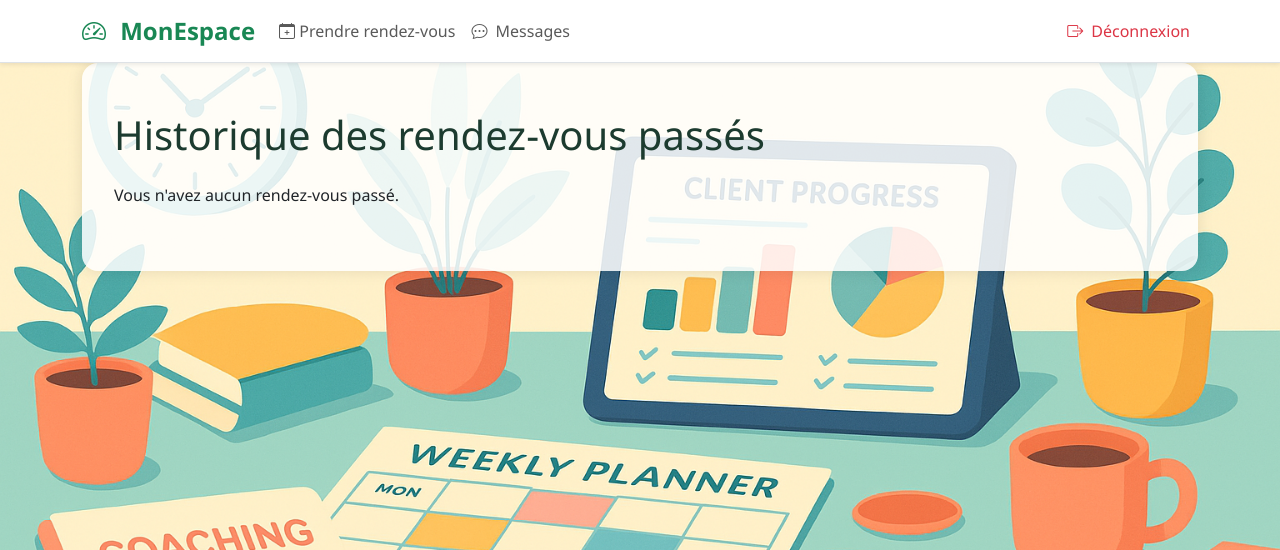
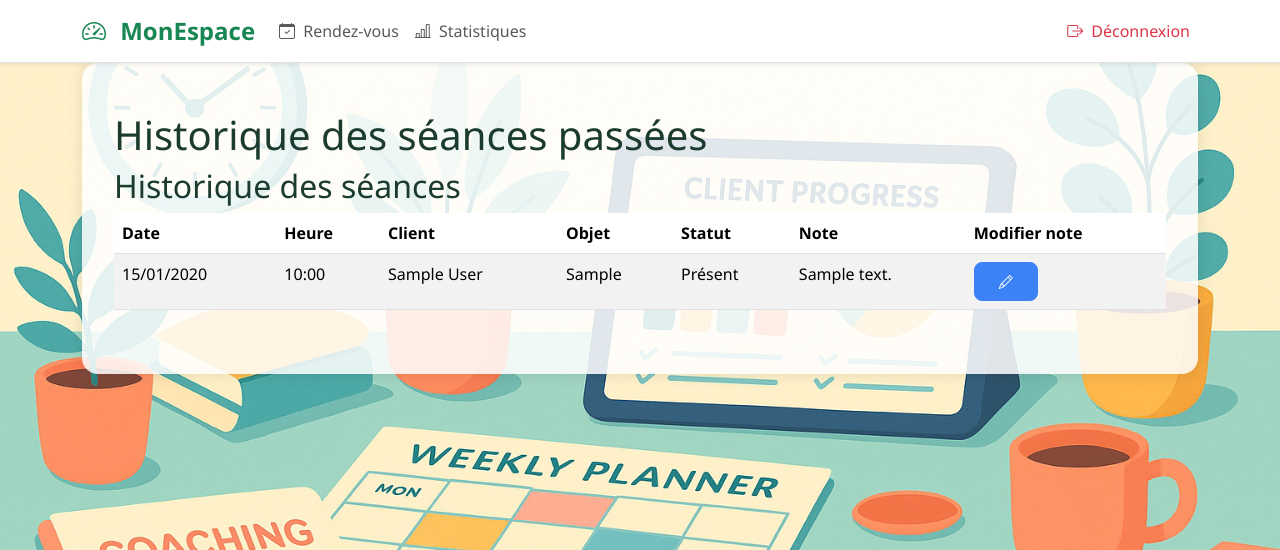
Before and after one commit to benjsant/tp_django_coach_client, a Django app: page /histo_coach/ in a window 1280 px wide. Shown: the top 550 px of the page. Run offline with Django 5.2, Linux system fonts and the light colour scheme; a user stored in the database is signed in; tables that the repository leaves empty hold one stand-in row (values such as "Sample post"); some libraries are stand-ins or nearby versions.

Commit message:
ajustement quasi terminé

```diff
--- a/seances/forms.py
+++ b/seances/forms.py
@@ -114,9 +114,9 @@ class ModifierNoteHistoriqueForm(forms.ModelForm):
             'notes': forms.Textarea(attrs={
                 'class': 'form-control',
                 'rows': 3,
-                'placeholder': 'Modifier ou ajouter une note'
-            })
+                'placeholder': "Modifier ou ajouter une note sur cette séance"
+            }),
         }
         labels = {
-            'notes': 'Note ou commentaire (facultatif)'
+            'notes': "Note ou commentaire",
         }
--- a/seances/templates/seances/historique_coach.html
+++ b/seances/templates/seances/historique_coach.html
@@ -1,6 +1,5 @@
 {% extends 'accounts/dashboard.html' %}
 {% load static %}
-
 {% block title %}Historique Coach{% endblock %}
 
 {% block dashboard_body_style %}
@@ -8,10 +7,106 @@
 {% endblock %}
 
 {% block dashboard_content %}
-  <h1 class="mb-4">Historique des rendez-vous passés</h1>
+  <h1>Historique des séances passées</h1>
 
-  {% if historiques %}
-    <table class="table table-striped table-hover align-middle">
+  <!-- Bouton unique pour séances oubliées -->
+  {% if has_seances_oubliees %}
+  <div class="mb-4">
+    <button class="btn btn-danger" type="button" data-bs-toggle="offcanvas" data-bs-target="#offcanvasSeancesOubliees" aria-controls="offcanvasSeancesOubliees">
+      Séances oubliées à traiter ({{ seances_oubliees.count }})
+    </button>
+  </div>
+  {% endif %}
+
+  <!-- Offcanvas pour séances oubliées -->
+  <div class="offcanvas offcanvas-end" tabindex="-1" id="offcanvasSeancesOubliees" aria-labelledby="offcanvasSeancesOublieesLabel">
+    <div class="offcanvas-header">
+      <h5 class="offcanvas-title" id="offcanvasSeancesOublieesLabel">Séances oubliées</h5>
+      <button type="button" class="btn-close" data-bs-dismiss="offcanvas" aria-label="Fermer"></button>
+    </div>
+    <div class="offcanvas-body">
+      {% if seances_oubliees %}
+      <table class="table">
+        <thead>
+          <tr>
+            <th>Date</th>
+            <th>Heure</th>
+            <th>Client</th>
+            <th>Objet</th>
+            <th>Actions</th>
+          </tr>
+        </thead>
+        <tbody>
+          {% for rdv in seances_oubliees %}
+          <tr>
+            <td>{{ rdv.date|date:"d/m/Y" }}</td>
+            <td>{{ rdv.heure_debut|time:"H:i" }}</td>
+            <td>{{ rdv.client.get_full_name|default:rdv.client.username }}</td>
+            <td>{{ rdv.objet }}</td>
+            <td>
+              <!-- Popover annuler -->
+              <button type="button" class="btn btn-sm btn-danger" id="btnAnnuler{{ rdv.id }}" data-bs-toggle="popover" data-bs-html="true"
+                data-bs-content='
+                  <form method="post" action="{% url "seances:annuler_seance" rdv.id %}">
+                    {% csrf_token %}
+                    <button type="submit" class="btn btn-sm btn-danger">Oui, annuler</button>
+                  </form>
+                  <button type="button" class="btn btn-sm btn-secondary" onclick="bootstrap.Popover.getInstance(document.getElementById(`btnAnnuler{{ rdv.id }}`)).hide()">Non</button>
+                ' title="Confirmer annulation">
+                <i class="bi bi-x-circle"></i>
+              </button>
+
+              <!-- Popover absent -->
+              <button type="button" class="btn btn-sm btn-warning ms-2" id="btnAbsent{{ rdv.id }}" data-bs-toggle="popover" data-bs-html="true"
+                data-bs-content='
+                  <form method="post" action="{% url "seances:marquer_absent" rdv.id %}">
+                    {% csrf_token %}
+                    <button type="submit" class="btn btn-sm btn-warning">Oui, marquer absent</button>
+                  </form>
+                  <button type="button" class="btn btn-sm btn-secondary" onclick="bootstrap.Popover.getInstance(document.getElementById(`btnAbsent{{ rdv.id }}`)).hide()">Non</button>
+                ' title="Confirmer absence">
+                <i class="bi bi-person-x-fill"></i>
+              </button>
+
+              <!-- Offcanvas fin séance + notes -->
+              <button class="btn btn-sm btn-success ms-2" data-bs-toggle="offcanvas" data-bs-target="#offcanvasConfirmer{{ rdv.id }}">
+                <i class="bi bi-check-circle"></i>
+              </button>
+
+              <div class="offcanvas offcanvas-end" tabindex="-1" id="offcanvasConfirmer{{ rdv.id }}" aria-labelledby="offcanvasConfirmerLabel{{ rdv.id }}">
+                <div class="offcanvas-header">
+                  <h5 class="offcanvas-title" id="offcanvasConfirmerLabel{{ rdv.id }}">Confirmer fin de séance</h5>
+                  <button type="button" class="btn-close" data-bs-dismiss="offcanvas" aria-label="Fermer"></button>
+                </div>
+                <div class="offcanvas-body">
+                  <form method="post" action="{% url 'seances:confirmer_fin_rdv' rdv.id %}">
+                    {% csrf_token %}
+                    <input type="hidden" name="rdv_id" value="{{ rdv.id }}">
+                    <p>Confirmez-vous que le rendez-vous du <strong>{{ rdv.date|date:"d/m/Y" }}</strong> à <strong>{{ rdv.heure_debut|time:"H:i" }}</strong> est terminé ?</p>
+                    <div class="mb-3">
+                      <label for="notes{{ rdv.id }}" class="form-label">Notes ou commentaires (facultatif)</label>
+                      <textarea name="notes" id="notes{{ rdv.id }}" class="form-control" rows="3" placeholder="Ajoutez un commentaire ou une remarque sur la séance…"></textarea>
+                    </div>
+                    <button type="submit" class="btn btn-success">Oui, confirmer</button>
+                  </form>
+                </div>
+              </div>
+
+            </td>
+          </tr>
+          {% endfor %}
+        </tbody>
+      </table>
+      {% else %}
+      <p>Aucune séance oubliée à traiter.</p>
+      {% endif %}
+    </div>
+  </div>
+
+  <!-- Historique complet -->
+  <h2>Historique des séances</h2>
+  {% if historique_rdv %}
+  <table class="table table-striped">
     <thead>
       <tr>
         <th>Date</th>
@@ -19,91 +114,66 @@
         <th>Client</th>
         <th>Objet</th>
         <th>Statut</th>
-          <th class="text-center">Notes</th>
-          <th class="text-center">Modifier note</th>
+        <th>Note</th>
+        <th>Modifier note</th>
       </tr>
     </thead>
     <tbody>
-        {% for rdv in historiques %}
+      {% for rdv in historique_rdv %}
       <tr>
         <td>{{ rdv.date|date:"d/m/Y" }}</td>
         <td>{{ rdv.heure_debut|time:"H:i" }}</td>
         <td>{{ rdv.client.get_full_name|default:rdv.client.username }}</td>
         <td>{{ rdv.objet }}</td>
+        <td>{{ rdv.get_code_rdv_display }}</td>
+        <td>{{ rdv.notes|default:"-" }}</td>
         <td>
-              {% if rdv.code_rdv == 1 %}
-                <span class="badge bg-success">Présent</span>
-              {% elif rdv.code_rdv == 2 %}
-                <span class="badge bg-danger">Annulé</span>
-              {% elif rdv.code_rdv == 3 %}
-                <span class="badge bg-warning text-dark">Absent</span>
-              {% else %}
-                <span class="badge bg-secondary">Autre</span>
-              {% endif %}
-            </td>
-
-            <td class="text-center">
-              {% if rdv.notes %}
-                <!-- Bouton afficher note -->
-                <button type="button" class="btn btn-outline-primary btn-sm" data-bs-toggle="modal" data-bs-target="#modalVoirNote{{ rdv.id }}" title="Voir la note">
-                  <i class="bi bi-search"></i>
+          <!-- Bouton ouvrir modal modif note -->
+          <button class="btn btn-sm btn-primary" data-bs-toggle="modal" data-bs-target="#modalModifierNote{{ rdv.id }}">
+            <i class="bi bi-pencil"></i>
           </button>
 
-                <!-- Modal affichage note -->
-                <div class="modal fade" id="modalVoirNote{{ rdv.id }}" tabindex="-1" aria-labelledby="modalVoirNoteLabel{{ rdv.id }}" aria-hidden="true">
+          <!-- Modal modif note -->
+          <div class="modal fade" id="modalModifierNote{{ rdv.id }}" tabindex="-1" aria-labelledby="modalModifierNoteLabel{{ rdv.id }}" aria-hidden="true">
             <div class="modal-dialog">
               <div class="modal-content">
+                <form method="post" action="{% url 'seances:historique_coach' %}">
+                  {% csrf_token %}
+                  <input type="hidden" name="rdv_id" value="{{ rdv.id }}">
                   <div class="modal-header">
-                        <h5 class="modal-title" id="modalVoirNoteLabel{{ rdv.id }}">Note pour le rendez-vous du {{ rdv.date|date:"d/m/Y" }}</h5>
+                    <h5 class="modal-title" id="modalModifierNoteLabel{{ rdv.id }}">Modifier la note</h5>
                     <button type="button" class="btn-close" data-bs-dismiss="modal" aria-label="Fermer"></button>
                   </div>
                   <div class="modal-body">
-                        <p>{{ rdv.notes|linebreaks }}</p>
-                      </div>
-                      <div class="modal-footer">
-                        <button type="button" class="btn btn-secondary" data-bs-dismiss="modal">Fermer</button>
-                      </div>
-                    </div>
-                  </div>
-                </div>
-              {% else %}
-                <em>Aucune note</em>
-              {% endif %}
-            </td>
-
-            <td class="text-center">
-              <!-- Bouton modifier note -->
-              <button type="button" class="btn btn-outline-warning btn-sm" data-bs-toggle="modal" data-bs-target="#modalModifierNote{{ rdv.id }}" title="Modifier la note">
-                <i class="bi bi-pencil"></i>
-              </button>
-
-              <!-- Modal modifier note -->
-              <div class="modal fade" id="modalModifierNote{{ rdv.id }}" tabindex="-1" aria-labelledby="modalModifierNoteLabel{{ rdv.id }}" aria-hidden="true">
-                <div class="modal-dialog">
-                  <form method="post" action="{% url 'accounts:modifier_note_rdv' rdv.id %}">
-                    {% csrf_token %}
-                    <div class="modal-content">
-                      <div class="modal-header">
-                        <h5 class="modal-title" id="modalModifierNoteLabel{{ rdv.id }}">Modifier la note du rendez-vous</h5>
-                        <button type="button" class="btn-close" data-bs-dismiss="modal" aria-label="Fermer"></button>
-                      </div>
-                      <div class="modal-body">
-                        <textarea name="notes" class="form-control" rows="4" placeholder="Modifier ou ajouter une note">{{ rdv.notes }}</textarea>
+                    <textarea name="notes" class="form-control" rows="5" required>{{ rdv.notes }}</textarea>
                   </div>
                   <div class="modal-footer">
                     <button type="button" class="btn btn-secondary" data-bs-dismiss="modal">Annuler</button>
-                        <button type="submit" class="btn btn-warning">Enregistrer</button>
-                      </div>
+                    <button type="submit" class="btn btn-primary">Enregistrer</button>
                   </div>
                 </form>
               </div>
             </div>
+          </div>
+
         </td>
       </tr>
       {% endfor %}
     </tbody>
   </table>
   {% else %}
-    <p>Vous n'avez aucun rendez-vous passé.</p>
+  <p>Aucun historique de séances.</p>
   {% endif %}
+
 {% endblock %}
+
+{% block extra_js %}
+<script>
+  document.addEventListener('DOMContentLoaded', function () {
+    var popoverTriggerList = [].slice.call(document.querySelectorAll('[data-bs-toggle="popover"]'))
+    popoverTriggerList.forEach(function (popoverTriggerEl) {
+      new bootstrap.Popover(popoverTriggerEl)
+    });
+  });
+</script>
+{% endblock %}
--- a/seances/urls.py
+++ b/seances/urls.py
@@ -10,4 +10,5 @@ urlpatterns = [
      path("absent/<int:seance_id>/", views.marquer_absent, name="marquer_absent"),
      path("histo_client/", views.historique_client , name="histo_client"),
      path("histo_coach/", views.historique_coach , name="histo_coach"),
+     path('futures_sessions/', views.futures_sessions_coach, name='futures_sessions_coach'),
 ]
--- a/seances/views.py
+++ b/seances/views.py
@@ -11,7 +11,7 @@ from .models import Seance,RdvHistorique
 from django.contrib.auth.decorators import login_required
 from django.views.decorators.http import require_POST
 from django.contrib.auth.decorators import login_required
-from django.utils.timezone import localtime, now
+from django.utils.timezone import localtime, now, localdate
 from django.views.decorators.cache import never_cache
 from .forms import ModifierNoteHistoriqueForm
 
@@ -145,16 +145,31 @@ def historique_client(request):
 @login_required
 @never_cache
 def historique_coach(request):
+    coach = request.user
+    today = timezone.localdate()
+
+    # Tous les historiques passés du coach
     historiques = RdvHistorique.objects.filter(
-        coach=request.user,
-        date__lte=now().date()
+        coach=coach,
+        date__lte=today
+    ).order_by('-date', '-heure_debut')
+
+    # IDs séances déjà traitées (date + heure)
+    seances_traitees = RdvHistorique.objects.filter(coach=coach).values_list('date', 'heure_debut')
+
+    # Séances oubliées : séances passées non traitées
+    seances_oubliees = Seance.objects.filter(
+        coach=coach,
+        date__lt=today
+    ).exclude(
+        date__in=[s[0] for s in seances_traitees],
+        heure_debut__in=[s[1] for s in seances_traitees],
     ).order_by('-date', '-heure_debut')
 
     if request.method == "POST":
         rdv_id = request.POST.get("rdv_id")
-        rdv = get_object_or_404(RdvHistorique, id=rdv_id, coach=request.user)
+        rdv = get_object_or_404(RdvHistorique, id=rdv_id, coach=coach)
         form = ModifierNoteHistoriqueForm(request.POST, instance=rdv)
-
         if form.is_valid():
             form.save()
             messages.success(request, "Note mise à jour avec succès.")
@@ -162,9 +177,29 @@ def historique_coach(request):
             messages.error(request, "Erreur lors de la mise à jour de la note.")
         return redirect("seances:historique_coach")
 
-    # GET : affichage normal + formulaire vide pour les modals
     context = {
         'historique_rdv': historiques,
-        'form_note': ModifierNoteHistoriqueForm(),  # formulaire vide, utilisé dans modals
+        'form_note': ModifierNoteHistoriqueForm(),
+        'seances_oubliees': seances_oubliees,
+        'has_seances_oubliees': seances_oubliees.exists(),
+        'is_coach': True,
     }
     return render(request, 'seances/historique_coach.html', context)
+
+@login_required
+@never_cache
+def futures_sessions_coach(request):
+    coach = request.user
+    tomorrow = timezone.localdate() + timezone.timedelta(days=1)
+
+    # Séances futures à partir de J+1 inclus
+    futures_seances = Seance.objects.filter(
+        coach=coach,
+        date__gte=tomorrow
+    ).order_by('date', 'heure_debut')
+
+    context = {
+        'futures_seances': futures_seances,
+        'is_coach': True,
+    }
+    return render(request, 'seances/futures_sessions_coach.html', context)
```
Also changed, not shown: seances/templates/seances/futures_sessions_coach.html (added, +67 -0 lines), seances/templates/seances/futur_seance_coach.html (deleted). Lines whose indentation alone changed are shown as unchanged.
